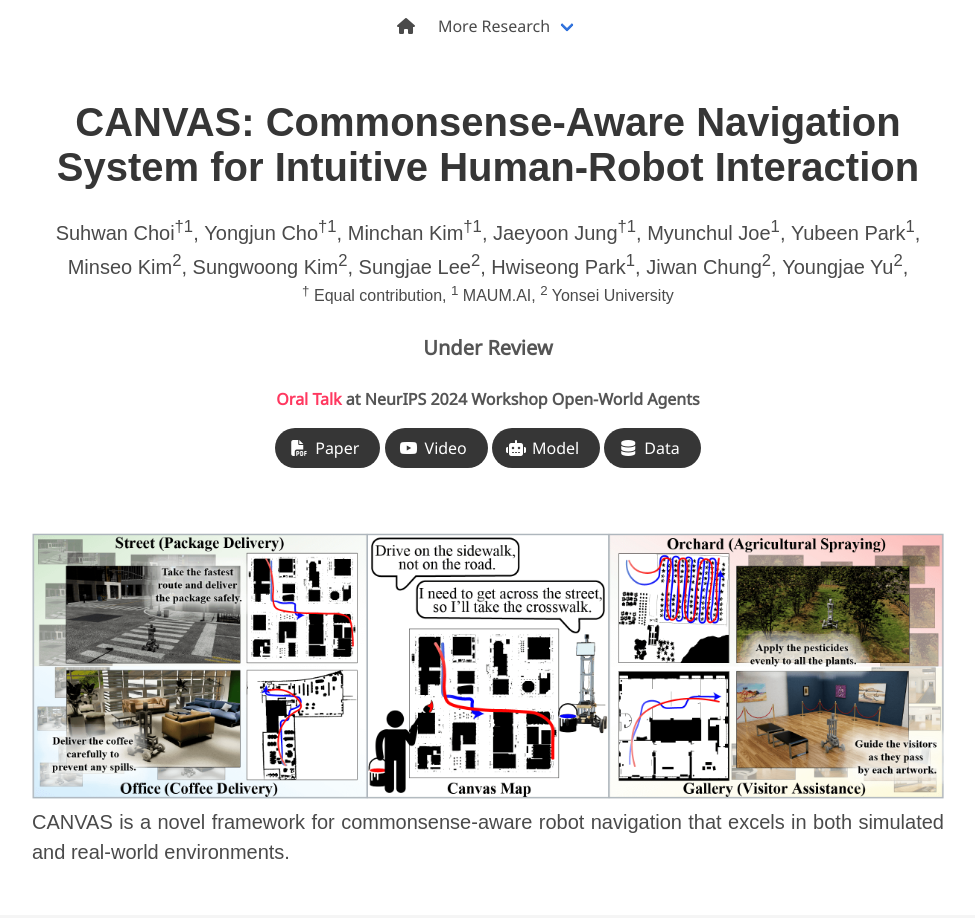
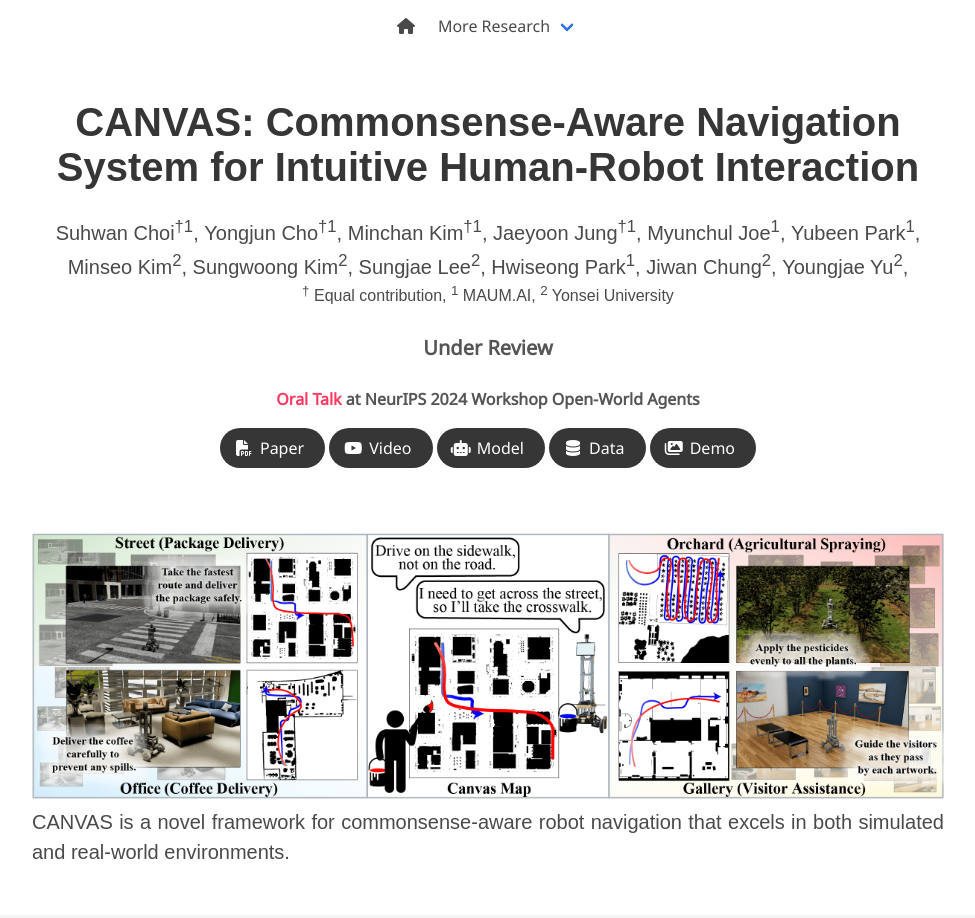
Before and after one commit to worv-ai/worv-ai.github.io, a plain HTML site: page canvas/index.html in a window 1280 px wide. Shown: the top 918 px of the page, without its empty margins (152-1127 px from the left). Drawn offline with nearby package versions, Linux system fonts and the light colour scheme; some icons are missing; a web font is replaced by a local one.

Commit message:
Add model link and demo link

```diff
--- a/canvas/index.html
+++ b/canvas/index.html
@@ -163,7 +163,7 @@
                                 </span> -->
                                 <!-- Model Link. -->
                                 <span class="link-block">
-                                    <a href="https://github.com/worv-ai/canvas"
+                                    <a href="https://huggingface.co/maum-ai/CANVAS-S"
                                         class="external-link button is-normal is-rounded is-dark">
                                         <span class="icon">
                                             <i class="fas fa-robot"></i>
@@ -178,6 +178,15 @@
                                         <span class="icon">
                                             <i class="fas fa-database"></i> </span>
                                         <span>Data</span>
+                                    </a>
+                                </span>
+                                <!-- Demo Link. -->
+                                <span class="link-block">
+                                    <a href="https://huggingface.co/spaces/maum-ai/CANVAS-DEMO"
+                                        class="external-link button is-normal is-rounded is-dark">
+                                        <span class="icon">
+                                            <i class="fas fa-images"></i> </span>
+                                        <span>Demo</span>
                                     </a>
                                 </span>
                             </div>
```
Also changed, not shown: 1 other file.
